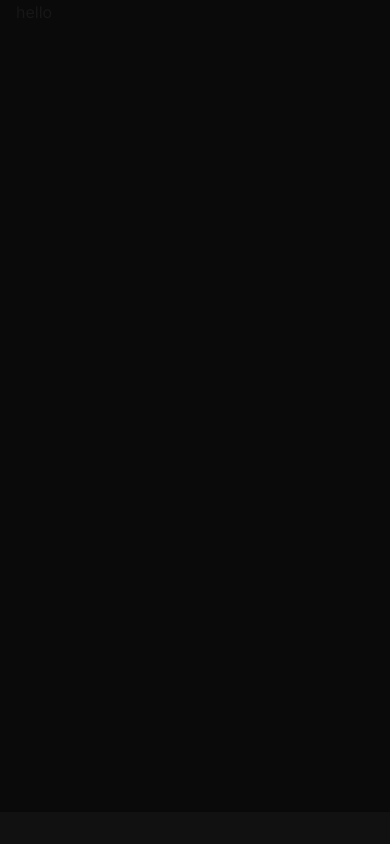
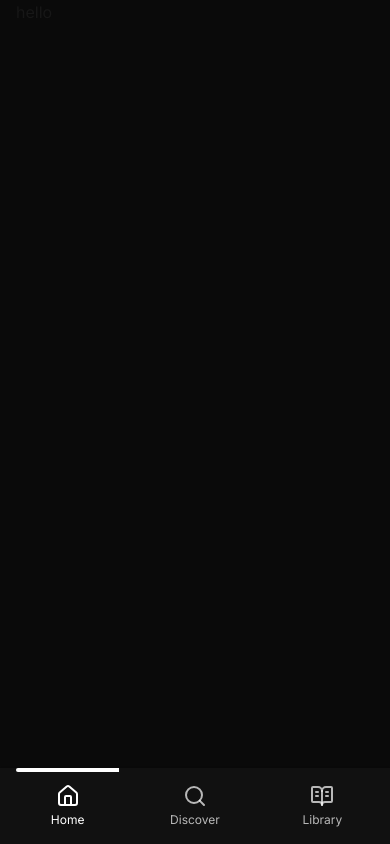
Before and after one commit to salman-faris-pk/multi-search-ai-paltform, a Next.js app in the folder ui/: page / in a window 390 px wide. Built offline with nearby package versions, Linux system fonts and the light colour scheme.

Commit message:
adding sidebar component

```diff
--- /dev/null
+++ b/ui/components/SettingsDialog.tsx
@@ -0,0 +1,15 @@
+
+interface openProps{
+    isOpen:boolean;
+     setIsOpen: (isOpen: boolean) => void;
+}
+
+const SettingsDialog = ({isOpen,setIsOpen}:openProps) => {
+  return (
+    <div>
+
+    </div>
+  )
+}
+
+export default SettingsDialog
--- a/ui/components/Sidebar.tsx
+++ b/ui/components/Sidebar.tsx
@@ -1,36 +1,102 @@
-"use client"
+"use client";
 
-import React from "react"
-import { useMediaQuery } from "usehooks-ts"
+import {
+  BookOpenText,
+  Home,
+  Search,
+  Settings,
+  SquareIcon,
+} from "lucide-react";
 import Layout from "./Layout";
+import { useSelectedLayoutSegments } from "next/navigation";
+import Link from "next/link";
+import { useState, useMemo } from "react";
+import SettingsDialog from "./SettingsDialog";
 
+const Sidebar = ({ children }: { children: React.ReactNode }) => {
+  const segments = useSelectedLayoutSegments();
+  const [isSettingsOpen, setIsSettingsOpen] = useState(false);
 
+  const navLinks = useMemo(() => [
+     {
+      icon: Home,
+      href: "/",
+      active: segments.length === 0,
+      label: "Home",
+    },
+    {
+      icon: Search,
+      href: "/",
+      active: segments.includes("discover"),
+      label: "Discover",
+    },
+    {
+      icon: BookOpenText,
+      href: "/",
+      active: segments.includes("library"),
+      label: "Library",
+    },
+  ], [segments]);
 
+  return (
+    <div>
+      {/* Desktop Sidebar */}
+      <div className="hidden lg:fixed lg:inset-y-0 lg:z-50 lg:flex lg:w-20 lg:flex-col">
+        <div className="flex grow flex-col items-center justify-between gap-y-5 overflow-y-auto bg-[#111111] px-2 py-8">
+          <Link href="/">
+            <SquareIcon className="text-white cursor-pointer" />
+          </Link>
+          <div className="flex flex-col items-center gap-y-3 w-full">
+            {navLinks.map((link, i) => (
+              <Link
+                key={`desktop-${i}-${link.active}`}
+                href={link.href}
+                className={`
+                    relative flex flex-row items-center cursor-pointer hover:bg-white/10 hover:text-white duration-150 transition w-full py-2 rounded-lg ${
+                      link.active ? "text-white" : "text-white/70"
+                    }`}
+              >
+                <link.icon className="mx-auto"/>
+                {link.active && (
+                  <div className="absolute right-0 -mr-2 h-full w-1 rounded-l-lg bg-white" />
+                )}
+              </Link>
+            ))}
+          </div>
+          <Settings
+            onClick={() => setIsSettingsOpen(!isSettingsOpen)}
+            className="text-white cursor-pointer"
+          />
+          <SettingsDialog
+            isOpen={isSettingsOpen}
+            setIsOpen={setIsSettingsOpen}
+          />
+        </div>
+      </div>
 
-const Sidebar = ({children}:{children:React.ReactNode}) => {
+      {/* Mobile Navigation */}
+      <div className="lg:hidden fixed bottom-0 flex flex-row w-full z-50 items-center gap-x-6 bg-[#111111] px-4 py-4 shadow-sm">
+        {navLinks.map((link, i) => (
+          <Link
+            key={`mobile-${i}-${link.active}`}
+            href={link.href}
+            className={`
+                    relative flex flex-col items-center space-y-1 text-center w-full ${
+                      link.active ? "text-white" : "text-white/70"
+                    }`}
+          >
+            {link.active && (
+              <div className="absolute top-0 -mt-4 w-full h-1 rounded-l-lg bg-white" />
+            )}
+            <link.icon />
+            <p className="text-xs">{link.label}</p>
+          </Link>
+        ))}
+      </div>
 
-    const isLarge=useMediaQuery("(min-width: 1024px)"); //Screen width is 1024px or MORE
-  return (
-    <aside>
-        {isLarge ? (
-            <div className="fixed inset-y-0 z-50 flex w-20 flex-col">
+      <Layout>{children}</Layout>
+    </div>
+  );
+};
 
-
-           </div>
-        ): (
-            <div className="fixed bottom-0 flex flex-row w-full z-50 items-center gap-x-6 bg-[#111111] px-4 py-4 shadow-sm">
-
-            </div>
-        )}
-
-
-       {/* actual page contents here */}
-       <Layout>
-          {children}
-       </Layout>
-
-    </aside>
-  )
-}
-
-export default Sidebar
+export default Sidebar;
--- /dev/null
+++ b/ui/components/SidebarDesktop.tsx
@@ -0,0 +1,11 @@
+import React from 'react'
+
+const SidebarDesktop = () => {
+  return (
+    <div className="fixed inset-y-0 z-50 flex w-20 flex-col">
+              <h1 className="text-4xl text-green-600">Desktop</h1>
+     </div>
+  )
+}
+
+export default SidebarDesktop
--- /dev/null
+++ b/ui/components/SidebarMobile.tsx
@@ -0,0 +1,11 @@
+import React from 'react'
+
+const SidebarMobile = () => {
+  return (
+    <div className="fixed bottom-0 flex flex-row w-full z-50 items-center gap-x-6 bg-[#111111] px-4 py-4 shadow-sm">
+       <h1 className="text-2xl text-red-500">Mobile world</h1>
+    </div>
+  )
+}
+
+export default SidebarMobile
--- a/ui/package.json
+++ b/ui/package.json
@@ -9,10 +9,10 @@
     "lint": "eslint"
   },
   "dependencies": {
+    "lucide-react": "^0.554.0",
     "next": "16.0.4",
     "react": "19.2.0",
-    "react-dom": "19.2.0",
-    "usehooks-ts": "^3.1.1"
+    "react-dom": "19.2.0"
   },
   "devDependencies": {
     "@tailwindcss/postcss": "^4",
```
Also changed, not shown: 1 other file (tests, documents, lock files or other folders).
